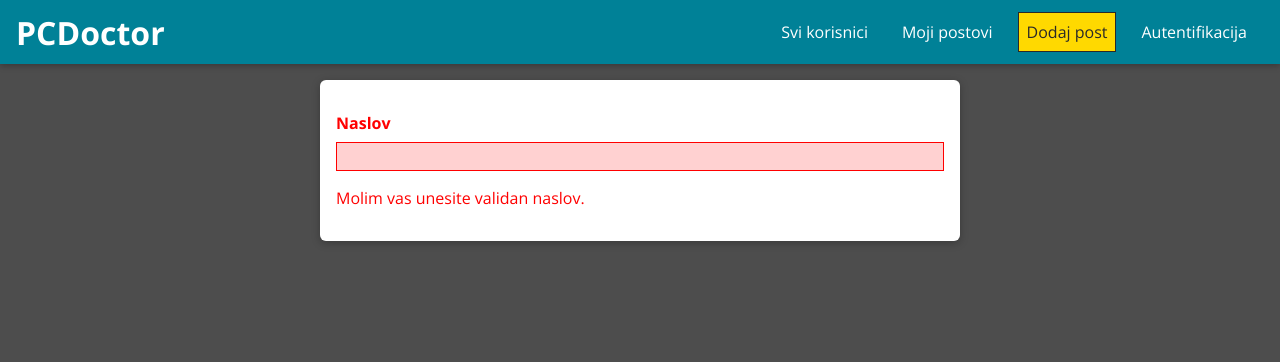
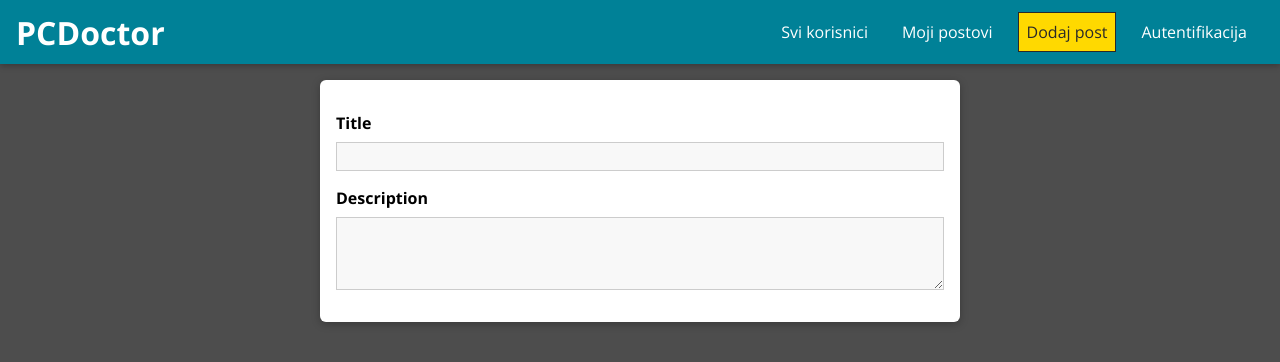
Before and after one commit to urkebb/PCDoctor, a React (Create React App) app: page /post/new in a window 1280 px wide. Shown: the top 362 px of the page. Built offline with nearby package versions, Linux system fonts and the light colour scheme.

Commit message:
komitovi

```diff
--- a/src/Postovi/Pages/NoviPost.js
+++ b/src/Postovi/Pages/NoviPost.js
@@ -1,18 +1,79 @@
-import React from 'react';
+import React, {useCallback,useReducer} from 'react';
 
 import Input from '../../Shared/Components/FormElements/Input';
+import {VALIDATOR_MINLENGTH, VALIDATOR_REQUIRE} from '../../Shared/util/validators';
+import Button from '../../Shared/Components/FormElements/Button';
 import './NoviPost.css';
 
-const NoviPost = () => {
+const formReducer = (state, action) => {
+    switch (action.type) {
+      case 'INPUT_CHANGE':
+        let formIsValid = true;
+        for (const inputId in state.inputs) {
+          if (inputId === action.inputId) {
+            formIsValid = formIsValid && action.isValid;
+          } else {
+            formIsValid = formIsValid && state.inputs[inputId].isValid;
+          }
+        }
+        return {
+          ...state,
+          inputs: {
+            ...state.inputs,
+            [action.inputId]: { value: action.value, isValid: action.isValid }
+          },
+          isValid: formIsValid
+        };
+      default:
+        return state;
+    }
+  };
+
+  const NoviPost = () => {
+    const [formState, dispatch] = useReducer(formReducer, {
+      inputs: {
+        title: {
+          value: '',
+          isValid: false
+        },
+        description: {
+          value: '',
+          isValid: false
+        }
+      },
+      isValid: false
+    });
+
+    const inputHandler = useCallback((id, value, isValid) => {
+      dispatch({
+        type: 'INPUT_CHANGE',
+        value: value,
+        isValid: isValid,
+        inputId: id
+      });
+    }, []);
+
     return (
         <form className="post-form">
             <Input
+            id="title"
             element ="input"
             type="text"
-            label="Naslov"
-            validators={[]}
+            label="Title"
+            validators={[VALIDATOR_REQUIRE()]}
             errorText="Molim vas unesite validan naslov."
+            onInput={inputHandler}
              />
+
+            <Input
+            id="description"
+            element ="textarea"
+            label="Description"
+            validators={[VALIDATOR_MINLENGTH(5)]}
+            errorText="Unesite opis od najmanje 5 karaktera."
+            onInput={inputHandler}
+             />
+
             </form>
     )
 };
--- a/src/Shared/Components/FormElements/Input.js
+++ b/src/Shared/Components/FormElements/Input.js
@@ -1,5 +1,6 @@
-import React, { useReducer } from 'react';
+import React, { useReducer, useEffect } from 'react';
 
+import { validate } from '../../util/validators';
 import './Input.css';
 
 const inputReducer = (state, action) => {
@@ -8,8 +9,14 @@
       return {
         ...state,
         value: action.val,
-        isValid: true
+        isValid: validate(action.val, action.validators)
       };
+    case 'TOUCH': {
+      return {
+        ...state,
+        isTouched: true
+      }
+    }
     default:
       return state;
   }
@@ -18,11 +25,29 @@
 const Input = props => {
   const [inputState, dispatch] = useReducer(inputReducer, {
     value: '',
+    isTouched: false,
     isValid: false
   });
 
+  const { id, onInput } = props;
+  const { value, isValid } = inputState;
+
+  useEffect(() => {
+    onInput(id, value, isValid)
+  }, [id, value, isValid, onInput]);
+
   const changeHandler = event => {
-    dispatch({ type: 'CHANGE', val: event.target.value });
+    dispatch({
+      type: 'CHANGE',
+      val: event.target.value,
+      validators: props.validators
+    });
+  };
+
+  const touchHandler = () => {
+    dispatch({
+      type: 'TOUCH'
+    });
   };
 
   const element =
@@ -32,6 +57,7 @@
         type={props.type}
         placeholder={props.placeholder}
         onChange={changeHandler}
+        onBlur={touchHandler}
         value={inputState.value}
       />
     ) : (
@@ -39,18 +65,19 @@
         id={props.id}
         rows={props.rows || 3}
         onChange={changeHandler}
+        onBlur={touchHandler}
         value={inputState.value}
       />
     );
 
   return (
     <div
-      className={`form-control ${!inputState.isValid &&
+      className={`form-control ${!inputState.isValid && inputState.isTouched &&
         'form-control--invalid'}`}
     >
       <label htmlFor={props.id}>{props.label}</label>
       {element}
-      {!inputState.isValid && <p>{props.errorText}</p>}
+      {!inputState.isValid && inputState.isTouched && <p>{props.errorText}</p>}
     </div>
   );
 };
--- /dev/null
+++ b/src/Shared/util/validators.js
@@ -0,0 +1,46 @@
+const VALIDATOR_TYPE_REQUIRE = 'REQUIRE';
+const VALIDATOR_TYPE_MINLENGTH = 'MINLENGTH';
+const VALIDATOR_TYPE_MAXLENGTH = 'MAXLENGTH';
+const VALIDATOR_TYPE_MIN = 'MIN';
+const VALIDATOR_TYPE_MAX = 'MAX';
+const VALIDATOR_TYPE_EMAIL = 'EMAIL';
+const VALIDATOR_TYPE_FILE = 'FILE';
+
+export const VALIDATOR_REQUIRE = () => ({ type: VALIDATOR_TYPE_REQUIRE });
+export const VALIDATOR_FILE = () => ({ type: VALIDATOR_TYPE_FILE });
+export const VALIDATOR_MINLENGTH = val => ({
+  type: VALIDATOR_TYPE_MINLENGTH,
+  val: val
+});
+export const VALIDATOR_MAXLENGTH = val => ({
+  type: VALIDATOR_TYPE_MAXLENGTH,
+  val: val
+});
+export const VALIDATOR_MIN = val => ({ type: VALIDATOR_TYPE_MIN, val: val });
+export const VALIDATOR_MAX = val => ({ type: VALIDATOR_TYPE_MAX, val: val });
+export const VALIDATOR_EMAIL = () => ({ type: VALIDATOR_TYPE_EMAIL });
+
+export const validate = (value, validators) => {
+  let isValid = true;
+  for (const validator of validators) {
+    if (validator.type === VALIDATOR_TYPE_REQUIRE) {
+      isValid = isValid && value.trim().length > 0;
+    }
+    if (validator.type === VALIDATOR_TYPE_MINLENGTH) {
+      isValid = isValid && value.trim().length >= validator.val;
+    }
+    if (validator.type === VALIDATOR_TYPE_MAXLENGTH) {
+      isValid = isValid && value.trim().length <= validator.val;
+    }
+    if (validator.type === VALIDATOR_TYPE_MIN) {
+      isValid = isValid && +value >= validator.val;
+    }
+    if (validator.type === VALIDATOR_TYPE_MAX) {
+      isValid = isValid && +value <= validator.val;
+    }
+    if (validator.type === VALIDATOR_TYPE_EMAIL) {
+      isValid = isValid && /^\S+@\S+\.\S+$/.test(value);
+    }
+  }
+  return isValid;
+};
```
